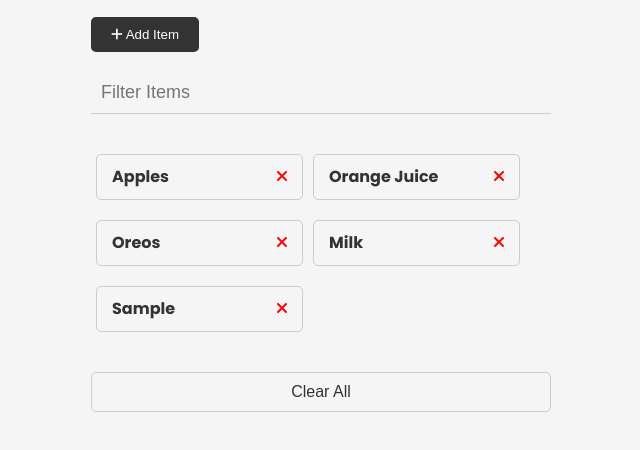
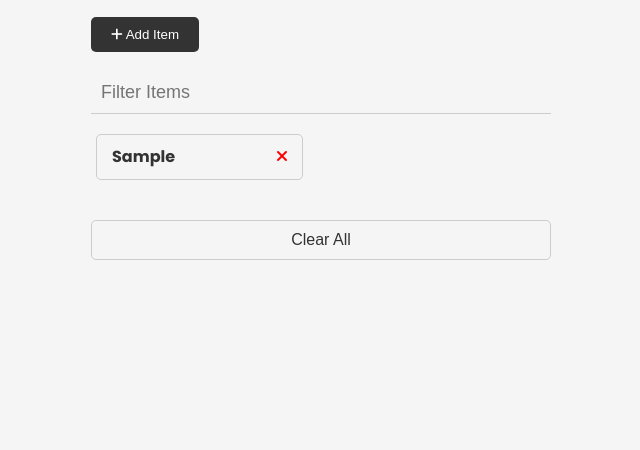
Before and after one commit to Damjan15/ShoppingList, a plain HTML site: page index.html in a window 1280 px wide. Both pictures are taken after typing "Sample" into the empty fields and a click on the button "Add Item". Shown: the part 164-614 px from the top of the page, without its empty margins (319-959 px from the left). Drawn offline with Linux system fonts and the light colour scheme.

Commit message:
feat: functionality for clearing UI state added

```diff
--- a/index.html
+++ b/index.html
@@ -46,7 +46,7 @@
       </div>
 
       <ul id="item-list" class="items">
-        <li>
+        <!-- <li>
           Apples
           <button class="remove-item btn-link text-red">
             <i class="fa-solid fa-xmark"></i>
@@ -69,7 +69,7 @@
           <button class="remove-item btn-link text-red">
             <i class="fa-solid fa-xmark"></i>
           </button>
-        </li>
+        </li> -->
       </ul>
 
       <button id="clear" class="btn-clear">Clear All</button>
--- a/js/script.js
+++ b/js/script.js
@@ -1,10 +1,23 @@
 const itemForm = document.getElementById("item-form");
 const itemInput = document.getElementById("item-input");
 const itemList = document.getElementById("item-list");
+const itemFilter = document.getElementById('filter');
 const clearBtn = document.getElementById('clear');
 
 
 // Functions
+
+function checkUI() {
+    const items = itemList.querySelectorAll("li");
+
+    if (items.length === 0) {
+        clearBtn.style.display = 'none';
+        itemFilter.style.display = 'none';
+    } else {
+        clearBtn.style.display = 'block';
+        itemFilter.style.display = 'block';
+    }
+}
 
 function addItem(e) {
     e.preventDefault();
@@ -27,6 +40,8 @@ function addItem(e) {
     itemList.appendChild(li);
 
     itemInput.value = "";
+
+    checkUI();
 }
 
 function createButton(classes) {
@@ -52,6 +67,8 @@ function removeItem(e) {
             e.target.parentElement.parentElement.remove();
         }
     }
+
+    checkUI();
 }
 
 function clearItems() {
@@ -60,8 +77,12 @@ function clearItems() {
             itemList.removeChild(itemList.firstChild);
         }
     }
+
+    checkUI();
 }
 
+
+checkUI();
 
 // Event Listeners
 itemForm.addEventListener("submit", addItem);
```
